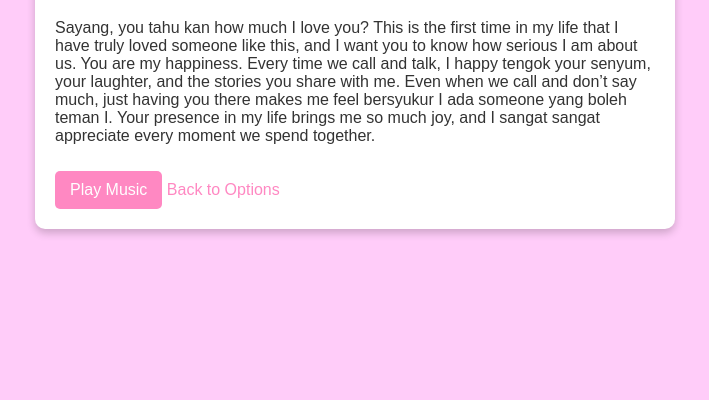
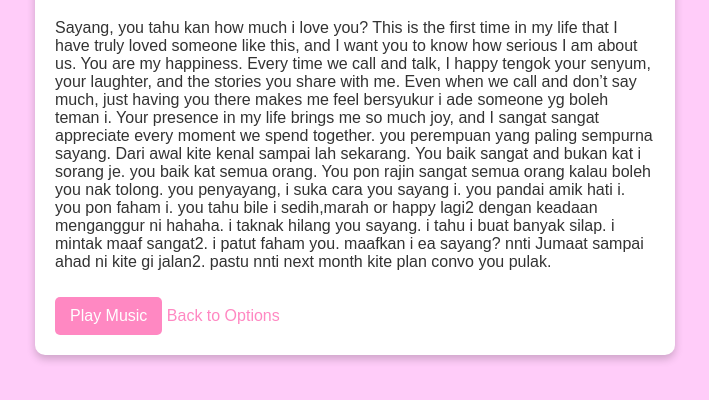
Before and after one commit to firdanika/29.10-1, a plain HTML site: page first_blog/index.html in a window 1280 px wide. Shown: the part 146-546 px from the top of the page, without its empty margins (285-994 px from the left). Drawn offline with Linux system fonts and the light colour scheme.

Commit message:
Update index.html

```diff
--- a/first_blog/index.html
+++ b/first_blog/index.html
@@ -45,7 +45,7 @@
     </audio>
     <div class="container">
         <h1>Firdaus sayang sangat dengan Puteri Syafiqah</h1>
-        <p>Sayang, you tahu kan how much I love you? This is the first time in my life that I have truly loved someone like this, and I want you to know how serious I am about us. You are my happiness. Every time we call and talk, I happy tengok your senyum, your laughter, and the stories you share with me. Even when we call and don’t say much, just having you there makes me feel bersyukur I ada someone yang boleh teman I. Your presence in my life brings me so much joy, and I sangat sangat appreciate every moment we spend together.</p>
+        <p>Sayang, you tahu kan how much i love you? This is the first time in my life that I have truly loved someone like this, and I want you to know how serious I am about us. You are my happiness. Every time we call and talk, I happy tengok your senyum, your laughter, and the stories you share with me. Even when we call and don’t say much, just having you there makes me feel bersyukur i ade someone yg boleh teman i. Your presence in my life brings me so much joy, and I sangat sangat  appreciate every moment we spend together. you perempuan yang paling sempurna sayang. Dari awal kite kenal sampai lah sekarang. You baik sangat and bukan kat i sorang je. you baik kat  semua orang. You pon rajin sangat semua orang kalau boleh you nak tolong. you penyayang, i suka cara you sayang i. you pandai amik hati i. you pon faham i. you tahu bile i sedih,marah or happy lagi2 dengan keadaan menganggur ni hahaha. i taknak hilang you sayang. i tahu i buat banyak silap. i mintak maaf sangat2. i patut faham you. maafkan i ea sayang? nnti Jumaat sampai ahad ni kite gi jalan2. pastu nnti next month kite plan convo you pulak.  </p>
         <button class="play-button" onclick="playAudio()">Play Music</button>
         <a href="../first_page/index.html">Back to Options</a>
     </div>
```
